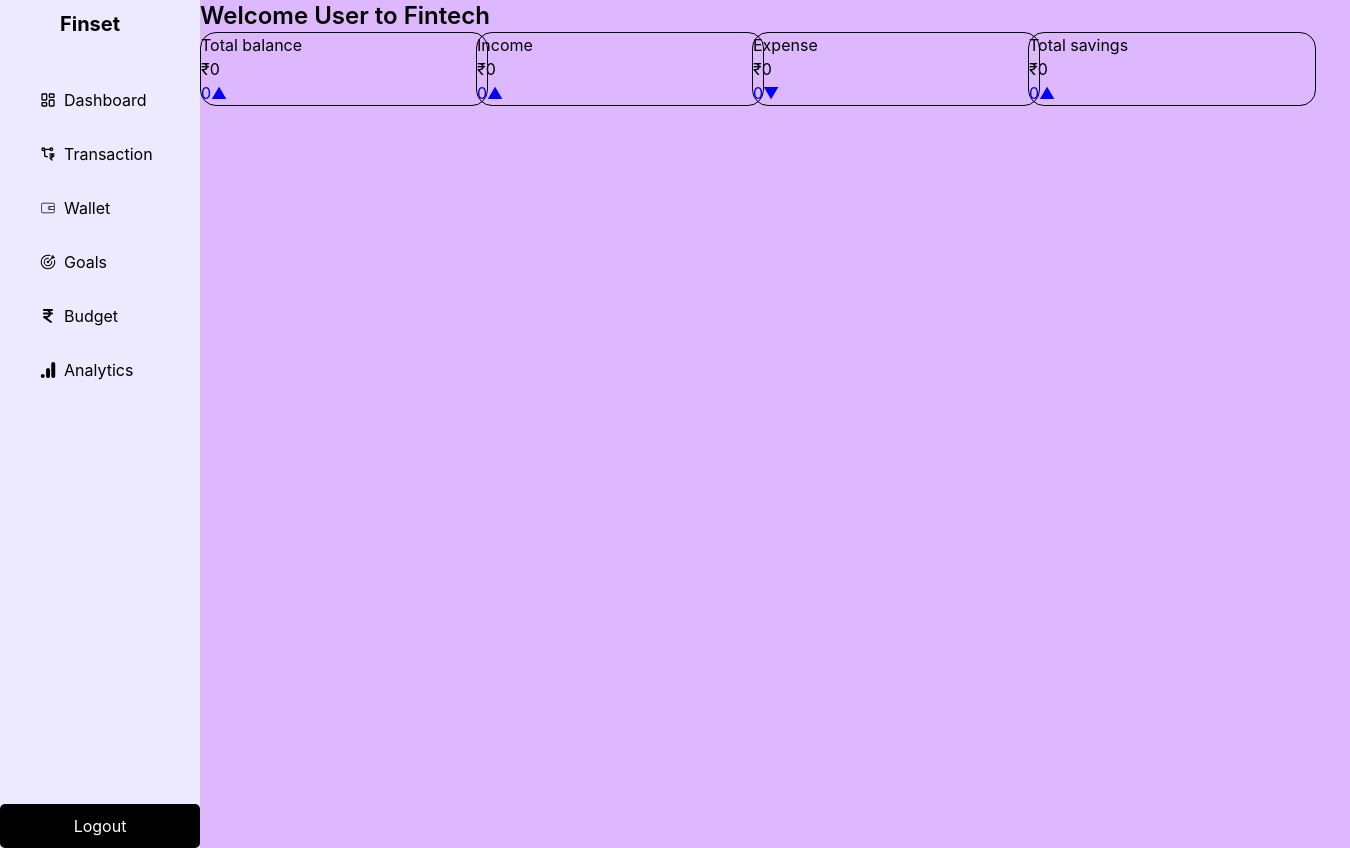
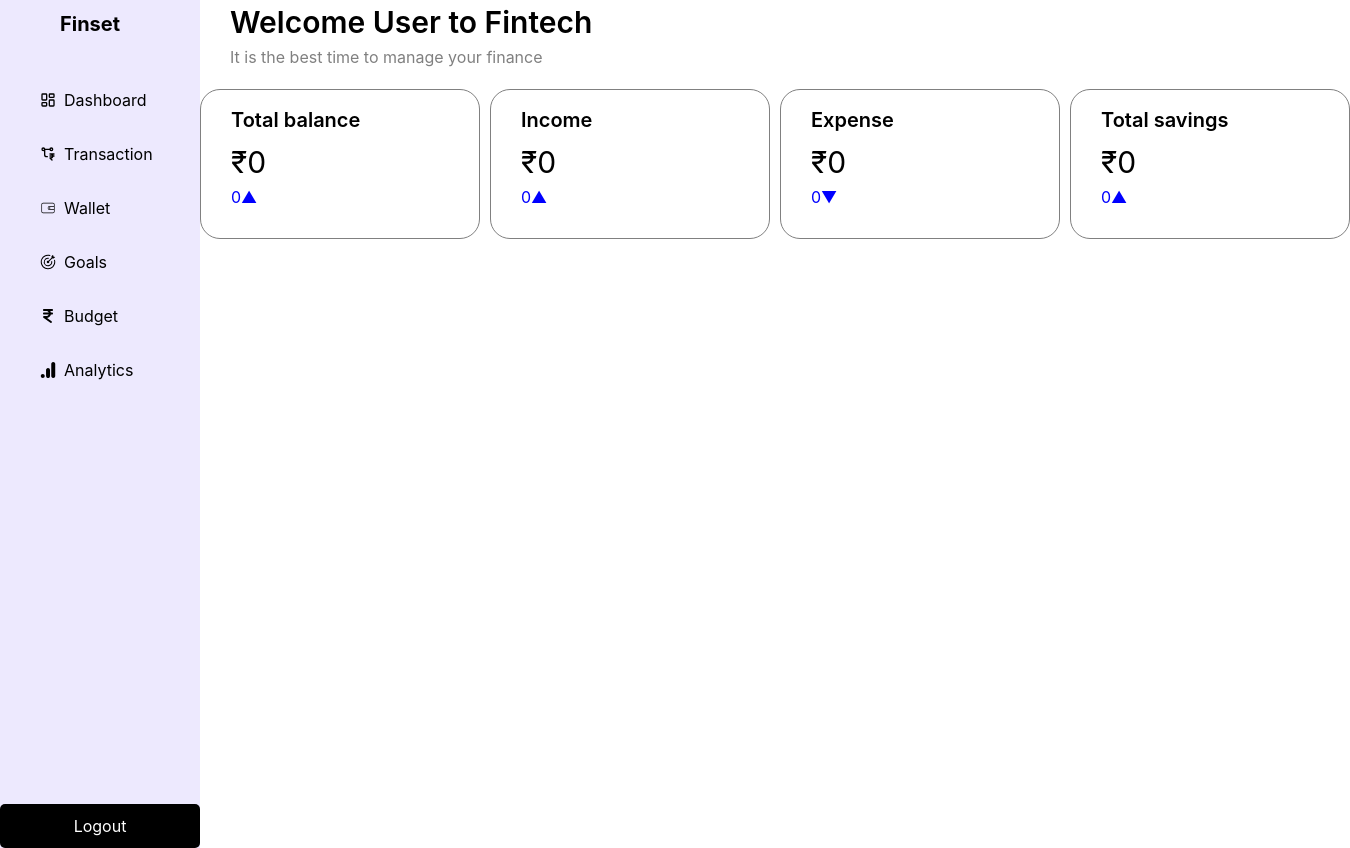
Before and after one commit to itsmearnab12/PROJECTS, a React (Vite) app in the folder Finance Tracker Application/Frontend/Finance Tracker Application/: page / in a window 1280 px wide. Shown: the whole page, 1350 px wide, since content can reach past the window. Built offline with nearby package versions, Linux system fonts and the light colour scheme; no server answers.

Commit message:
Learning and Building

```diff
--- /dev/null
+++ b/Finance Tracker Application/Frontend/Finance Tracker Application/src/components/Cards.css
@@ -0,0 +1,18 @@
+.card{
+    border: 1px solid gray;
+    height: 100px;
+    border-radius: 20px;
+    padding: 10px 30px;
+    height: 150px;
+    width: 280px;
+}
+
+.card h4{
+    font-weight: 600;
+    font-size: 20px;
+    padding: 5px 0;
+}
+
+.card h2{
+    font-size: 30px;
+}
--- a/Finance Tracker Application/Frontend/Finance Tracker Application/src/components/Cards.jsx
+++ b/Finance Tracker Application/Frontend/Finance Tracker Application/src/components/Cards.jsx
@@ -1,7 +1,8 @@
+import "./Cards.css"
 export function Cards({title, amount, percentage, isPositive}){
     return(
         <>
-        <div className="border p-10 w-2xs rounded-2xl">
+        <div className="card">
             <h4>{title}</h4>
             <h2>₹{amount}</h2>
             <p>
--- a/Finance Tracker Application/Frontend/Finance Tracker Application/src/pages/DashboardPage.jsx
+++ b/Finance Tracker Application/Frontend/Finance Tracker Application/src/pages/DashboardPage.jsx
@@ -1,4 +1,5 @@
 import { Cards } from "../components/Cards";
+import "./Dashboardpage.css"
 import { useEffect, useState } from "react";
 import axios from "axios";
 
@@ -34,13 +35,10 @@ export function DashboardPage() {
     }, []);
 
     return (
-        <div className="px-8 py-6">
-            <h1 className="text-2xl font-semibold mb-8">
-                Welcome {user ? user.name : "User"} to Fintech
-            </h1>
-
-            <div className="max-w-7xl mx-auto">
-                <div className="grid grid-cols-4 gap-6">
+        <div className="dashboard-header">
+            <h1>Welcome {user ? user.name : "User"} to Fintech</h1>
+            <p>It is the best time to manage your finance</p>
+                <div className="Cards-block">
                     <Cards
                         title="Total balance"
                         amount={summary.income}
@@ -66,7 +64,6 @@ export function DashboardPage() {
                         isPositive={true}
                     />
                 </div>
-            </div>
         </div>
     );
 }
--- a/Finance Tracker Application/Frontend/Finance Tracker Application/src/pages/Dashboardpage.css
+++ b/Finance Tracker Application/Frontend/Finance Tracker Application/src/pages/Dashboardpage.css
@@ -1,4 +1,18 @@
-*{
-    height: 100vh;
-    width: 80vw;
+.Cards-block{
+    display: flex;
+    align-items: center;
+    justify-content: space-around;
+    gap: 10px;
+    margin: 20px 0;
 }
+
+.dashboard-header h1{
+    padding: 0 30px 0 30px;
+    font-size: 30px;
+    font-weight: 600;
+}
+
+.dashboard-header > p{
+    padding: 0 30px 0 30px;
+    color: gray;
+}
--- a/Finance Tracker Application/Frontend/Finance Tracker Application/src/pages/Loginpage.css
+++ b/Finance Tracker Application/Frontend/Finance Tracker Application/src/pages/Loginpage.css
@@ -2,11 +2,6 @@
     margin: 0;
     padding: 0;
     box-sizing: border-box;
-}
-
-/* Apply background ONLY to body */
-body {
-    background-color: rgb(222, 184, 255);
 }
 
 .form {
```
